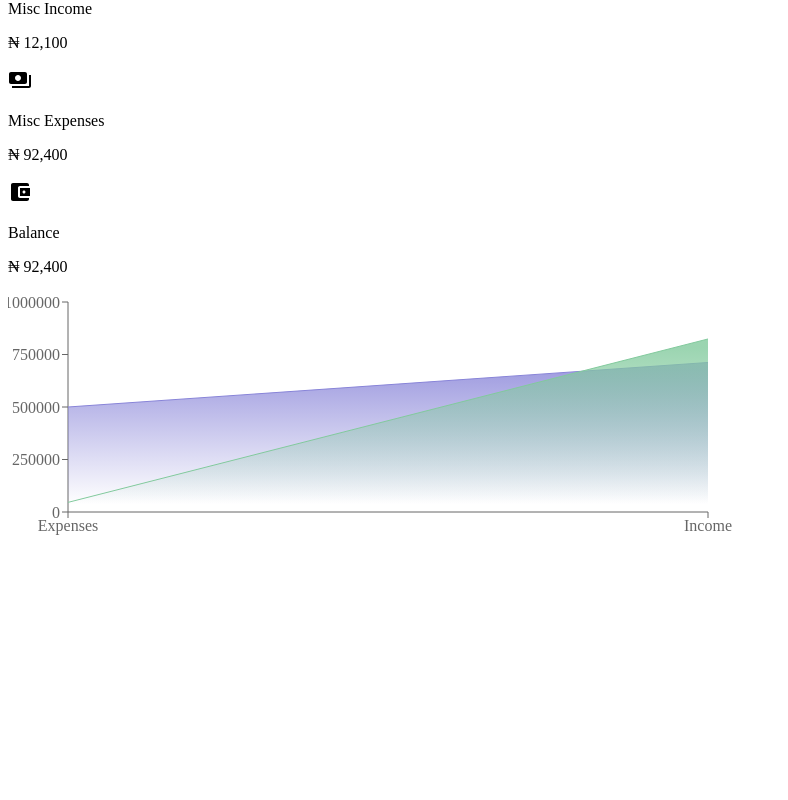
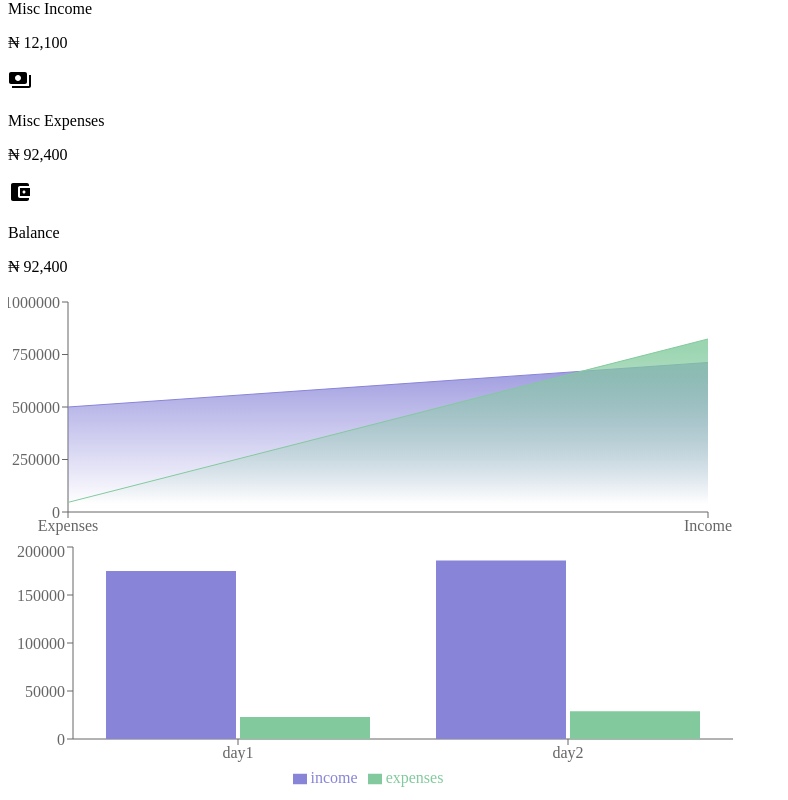
Before and after one commit to dhani-el/flexdashboard, a React app: page / in a window 1280 px wide. Shown: the part 276-1076 px from the top of the page, without its empty margins (0-788 px from the left). Before the commit the page ends 826 px from the top, so only its background shows below. Built offline with nearby package versions, Linux system fonts and the light colour scheme.

Commit message:
implement daily barchart

```diff
--- a/src/Analytics/Jsx/index.jsx
+++ b/src/Analytics/Jsx/index.jsx
@@ -1,6 +1,6 @@
 import { motion } from "framer-motion";
 import { AttachMoney,Paid,AccountBalanceWallet, CreditCard,Payments } from "@mui/icons-material";
-import { AreaChart,XAxis,YAxis, CartesianGrid, Tooltip, Area } from "recharts";
+import { AreaChart,XAxis,YAxis, CartesianGrid, Tooltip, Area,Bar, BarChart, Legend } from "recharts";
 import "../Styles/index.css"
 
 
@@ -9,6 +9,7 @@ export default function Analytics(){
     return <div id = "analyticsContainer">
                  <AnalysisDisplay/>
                  <OverViewComponent/>
+                 <DayTransactionChart/>
           </div>
 }
 
@@ -70,3 +71,17 @@ function OverViewComponent(){
 
     </motion.div>
 }
+
+function DayTransactionChart(){
+    const data = [{name:"day1", income:175000, expenses:23000 },{name:"day2",income:186000, expenses:29000}]
+    return <motion.div>
+                <BarChart  width={730} height={250} data={data} >
+                    <XAxis dataKey={"name"}/>
+                    <YAxis/>
+                    <Legend/>
+                    <Tooltip/>
+                    <Bar dataKey="income" fill="#8884d8" />
+                    <Bar dataKey="expenses" fill="#82ca9d" />
+                </BarChart>
+            </motion.div>
+}
```
